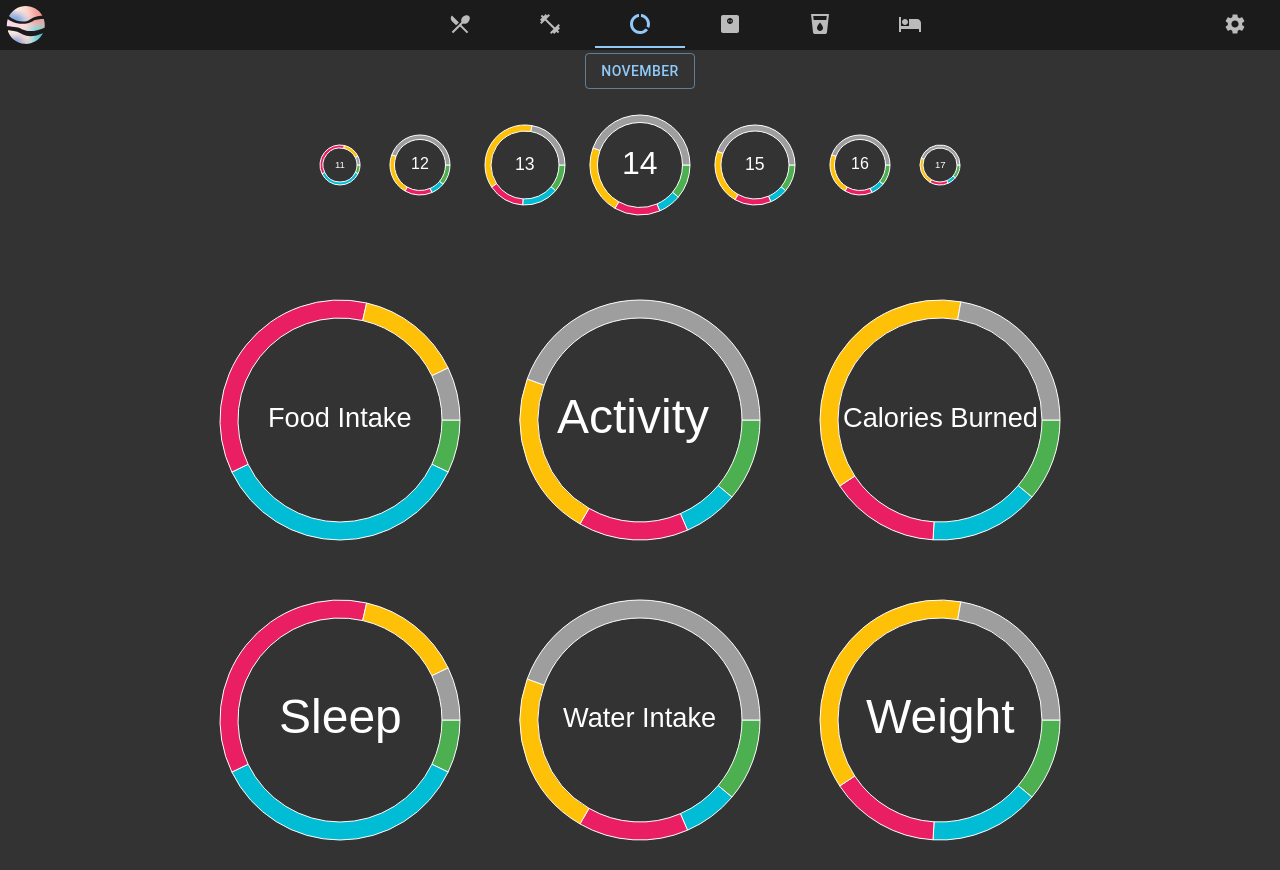
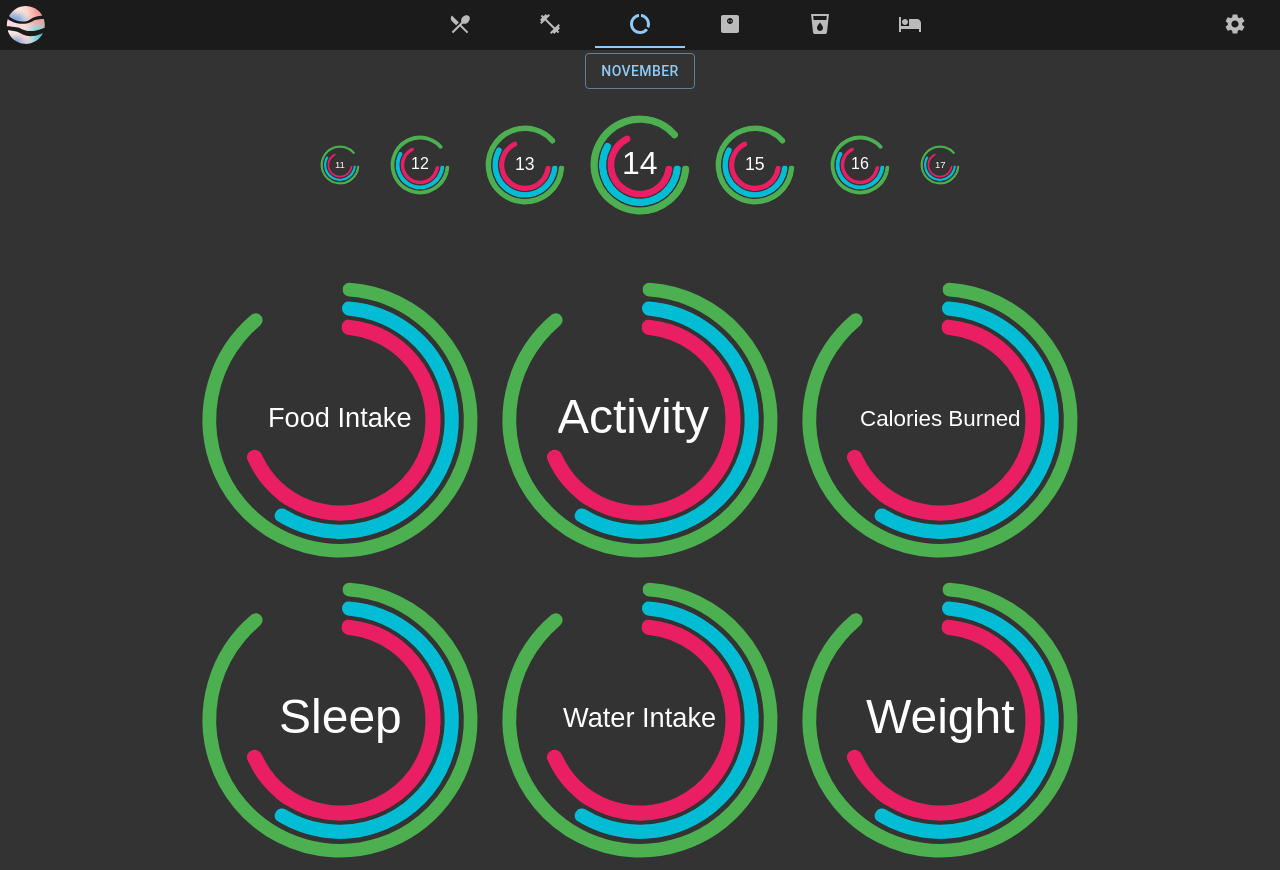
Before and after one commit to 0xolerdk/HIVENUS, a React (Create React App) app in the folder front_end/: page /statistic in a window 1280 px wide. Built offline with nearby package versions, Linux system fonts and the light colour scheme; a web font is replaced by a local one.

Commit message:
Redesign of donuts

```diff
--- a/front_end/src/components/Calendar/Calendar_Bottom.js
+++ b/front_end/src/components/Calendar/Calendar_Bottom.js
@@ -3,41 +3,59 @@ import React, { useState, useEffect  } from "react";
 import dayjs from "dayjs";
 
 const data = {
-  labels: ["Green", "Blue", "Pink", "Yellow", "Grey"],
+  labels: ['Red', 'Blue', 'Yellow', 'Green', 'Purple', 'Orange'],
   datasets: [
     {
-      data: [10, 50, 50, 20, 10],
-      backgroundColor: ["#4CAF50", "#00BCD4", "#E91E63", "#FFC107", "#9E9E9E"],
+      label: 'Dataset 1',
+      data: [90,10],
+      backgroundColor: [
+        '#4caf50',
+        '#333333'
+
+
+      ],
+      borderWidth: 1.2,
+      borderColor: "#333333",
+      borderRadius: 10
     },
-  ],
+    {
+      label: 'Dataset 2',
+      data: [60,40],
+      backgroundColor: [
+        '#00bcd4',
+        '#333333'
+
+
+      ],
+      borderWidth: 1,
+      borderColor: "#333333",
+      borderRadius: 10
+    },
+    {
+      label: 'Dataset 3',
+      data: [70,30],
+      backgroundColor: [
+        '#e91e63',
+        '#333333'
+
+
+      ],
+      borderWidth: 1.5,
+      borderColor: "#333333",
+      borderRadius: 10
+    }
+  ]
 };
 
-const data2 = {
-  labels: ["Green", "Blue", "Pink", "Yellow", "Grey"],
-  datasets: [
-    {
-      data: [15, 10, 20, 30, 60],
-      backgroundColor: ["#4CAF50", "#00BCD4", "#E91E63", "#FFC107", "#9E9E9E"],
-    },
-  ],
-};
 
-const data3 = {
-  labels: ["Green", "Blue", "Pink", "Yellow", "Grey"],
-  datasets: [
-    {
-      data: [15, 20, 20, 50, 30],
-      backgroundColor: ["#4CAF50", "#00BCD4", "#E91E63", "#FFC107", "#9E9E9E"],
-    },
-  ],
-};
+
 
 const options1 = {
   height: 100,
-  borderWidth: 1,
+  borderWidth: 0,
   fullSize: false,
   radius: 20,
-  cutout: "85%", // This changes the radius of the Doughnut hole.
+  cutout: "50%", // This changes the radius of the Doughnut hole.
   rotation: 90, // This rotates the chart by 90 degrees.
   // Add other options here
 };
@@ -45,7 +63,7 @@ const options1 = {
 const options2 = {
   borderWidth: 1,
   radius: 30,
-  cutout: "85%", // This changes the radius of the Doughnut hole.
+  cutout: "50%", // This changes the radius of the Doughnut hole.
   rotation: 90, // This rotates the chart by 90 degrees.
   // Add other options here
 };
@@ -53,14 +71,14 @@ const options2 = {
 const options3 = {
   borderWidth: 1,
   radius: 40,
-  cutout: "85%", // This changes the radius of the Doughnut hole.
+  cutout: "50%", // This changes the radius of the Doughnut hole.
   rotation: 90, // This rotates the chart by 90 degrees.
   // Add other options here
 };
 const options4 = {
   borderWidth: 1,
   radius: 50,
-  cutout: "85%", // This changes the radius of the Doughnut hole.
+  cutout: "50%", // This changes the radius of the Doughnut hole.
   rotation: 90, // This rotates the chart by 90 degrees.
   // Add other options here
 };
@@ -97,7 +115,7 @@ export default function Calendar_Bottom({ selectedDate, onDateChange }) {
       </div>
       <div onClick={() => subtractDay(2)}>
         <Donut
-          data={data2}
+          data={data}
           options={options2}
           width="100px"
           height="100px"
@@ -107,7 +125,7 @@ export default function Calendar_Bottom({ selectedDate, onDateChange }) {
       <div onClick={() => subtractDay(1)}>
         {" "}
         <Donut
-          data={data3}
+          data={data}
           options={options3}
           width="110px"
           height="110px"
@@ -117,7 +135,7 @@ export default function Calendar_Bottom({ selectedDate, onDateChange }) {
       <div>
         {" "}
         <Donut
-          data={data2}
+          data={data}
           options={options4}
           width="120px"
           height="120px"
@@ -128,7 +146,7 @@ export default function Calendar_Bottom({ selectedDate, onDateChange }) {
       <div onClick={() => addDay(1)}>
         {" "}
         <Donut
-          data={data2}
+          data={data}
           options={options3}
           width="110px"
           height="110px"
@@ -138,7 +156,7 @@ export default function Calendar_Bottom({ selectedDate, onDateChange }) {
       <div onClick={() => addDay(2)}>
         {" "}
         <Donut
-          data={data2}
+          data={data}
           options={options2}
           width="100px"
           height="100px"
@@ -147,7 +165,7 @@ export default function Calendar_Bottom({ selectedDate, onDateChange }) {
       </div>
       <div onClick={() => addDay(3)}>
         <Donut
-          data={data2}
+          data={data}
           options={options1}
           width="60px"
           height="60px"
--- a/front_end/src/components/Statistics.js
+++ b/front_end/src/components/Statistics.js
@@ -3,78 +3,74 @@ import "./Statistics.css"
 import Donut from './Donut';
 
 const data = {
-  labels: ['Green', 'Blue', 'Pink', 'Yellow', 'Grey'],
+  labels: ['Red', 'Blue'],
   datasets: [
     {
-      data: [10, 50, 50, 20, 10],
-      backgroundColor: ['#4CAF50', '#00BCD4', '#E91E63', '#FFC107', '#9E9E9E'],
+      label: 'Dataset 1',
+      data: [90,10],
+      backgroundColor: [
+        '#4caf50',
+        '#333333'
+
+
+      ],
+      borderWidth: 5,
+      borderColor: "#333333",
+      borderRadius: 10
     },
-  ],
+    {
+      label: 'Dataset 2',
+      data: [60,40],
+      backgroundColor: [
+        '#00bcd4',
+        '#333333'
+
+
+      ],
+      borderWidth: 4,
+      borderColor: "#333333",
+      borderRadius: 10
+    },
+    {
+      label: 'Dataset 3',
+      data: [70,30],
+      backgroundColor: [
+        '#e91e63',
+        '#333333'
+
+
+      ],
+      borderWidth: 3,
+      borderColor: "#333333",
+      borderRadius: 10,
+      hoverOffset: 4
+    }
+  ]
 };
 
-const data2 = {
-  labels: ['Green', 'Blue', 'Pink', 'Yellow', 'Grey'],
-  datasets: [
-    {
-      data: [15, 10, 20, 30, 60],
-      backgroundColor: ['#4CAF50', '#00BCD4', '#E91E63', '#FFC107', '#9E9E9E'],
-    },
-  ],
-};
 
-const data3 = {
-  labels: ['Green', 'Blue', 'Pink', 'Yellow', 'Grey'],
-  datasets: [
-    {
-      data: [15, 20, 20, 50, 30],
-      backgroundColor: ['#4CAF50', '#00BCD4', '#E91E63', '#FFC107', '#9E9E9E'],
-    },
-  ],
-};
 
 const options1 = {
-    height: 100,
+    height: 120,
     borderWidth: 1,
     fullSize: false,
-    radius: 120,
-    cutout: '85%', // This changes the radius of the Doughnut hole.
-    rotation: 90, // This rotates the chart by 90 degrees.
+    radius: 140,
+    cutout: '60%', // This changes the radius of the Doughnut hole.
+    rotation: 0, // This rotates the chart by 90 degrees.
     // Add other options here
   };
 
-  const options2 = {
-    borderWidth: 1,
-    radius: 120,
-    cutout: '85%', // This changes the radius of the Doughnut hole.
-    rotation: 90, // This rotates the chart by 90 degrees.
-    // Add other options here
-  };
-
-  const options3 = {
-    borderWidth: 1,
-    radius: 120,
-    cutout: '85%', // This changes the radius of the Doughnut hole.
-    rotation: 90, // This rotates the chart by 90 degrees.
-    // Add other options here
-  };
-  const options4 = {
-    borderWidth: 1,
-    radius: 50,
-    cutout: '85%', // This changes the radius of the Doughnut hole.
-    rotation: 90, // This rotates the chart by 90 degrees.
-    // Add other options here
-  };
 
 function Calendar() {
     return (
 
         <div className="statistics">
         <div className='row'><Donut  data={data} options={options1} text="Food Intake" link="/calories_intake" font_size={1.7}/>
-            <Donut data={data2} options={options2} text="Activity "/>
-            <Donut data={data3} options={options3} text="Calories Burned" font_size={1.7}/></div>
+            <Donut data={data} options={options1} text="Activity "/>
+            <Donut data={data} options={options1} text="Calories Burned" font_size={1.4}/></div>
         <div className='row'><Donut data={data} options={options1} text="Sleep" link="/sleep_track"/>
-            <Donut data={data2} options={options2} text="Water Intake" font_size={1.7}/>
-            <Donut data={data3} options={options3} text="Weight"/>
+            <Donut data={data} options={options1} text="Water Intake" font_size={1.7}/>
+            <Donut data={data} options={options1} text="Weight"/>
           </div>
 
         </div>
```
Also changed, not shown: 1 other file (tests, documents, lock files or other folders).
